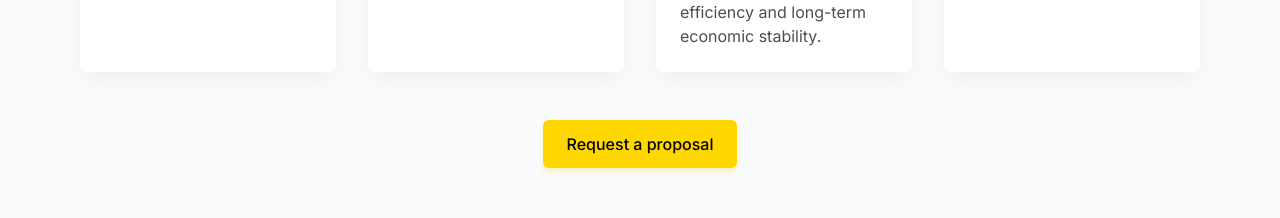
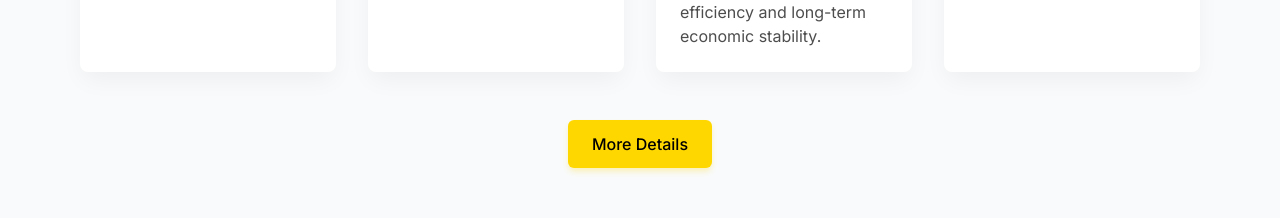
Before and after one commit to versedaccounting/versedaccounting, a React (Vite) app: page / in a window 1280 px wide. Shown: the part 1220-1438 px from the top of the page. Built offline with nearby package versions, Linux system fonts and the light colour scheme.

Commit message:
Alterar botão dos serviços para More Details e direcionar para Pricing

```diff
--- a/src/components/Services.tsx
+++ b/src/components/Services.tsx
@@ -1,5 +1,6 @@
 import React from 'react';
 import { Calculator, TrendingUp, Landmark, HeadsetIcon } from 'lucide-react';
+import { Link } from 'react-router-dom';
 
 interface ServiceCardProps {
   icon: React.ReactNode;
@@ -65,9 +66,9 @@ const Services: React.FC = () => {
         </div>
 
         <div className="mt-12 text-center animate-on-scroll">
-          <a href="#contact" className="btn btn-primary inline-flex items-center gap-2">
-            Request a proposal
-          </a>
+          <Link to="/pricing" className="btn btn-primary inline-flex items-center gap-2">
+            More Details
+          </Link>
         </div>
       </div>
     </section>
```
